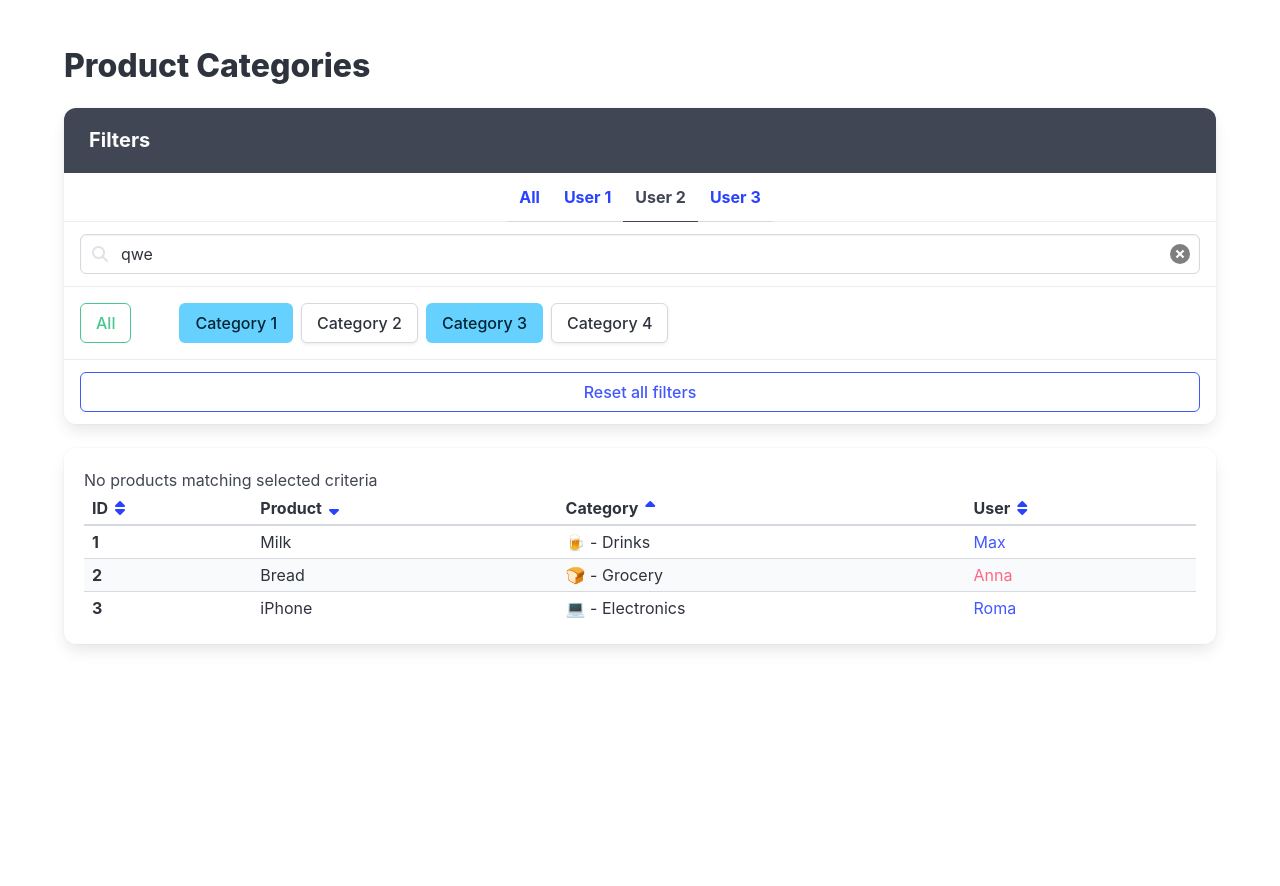
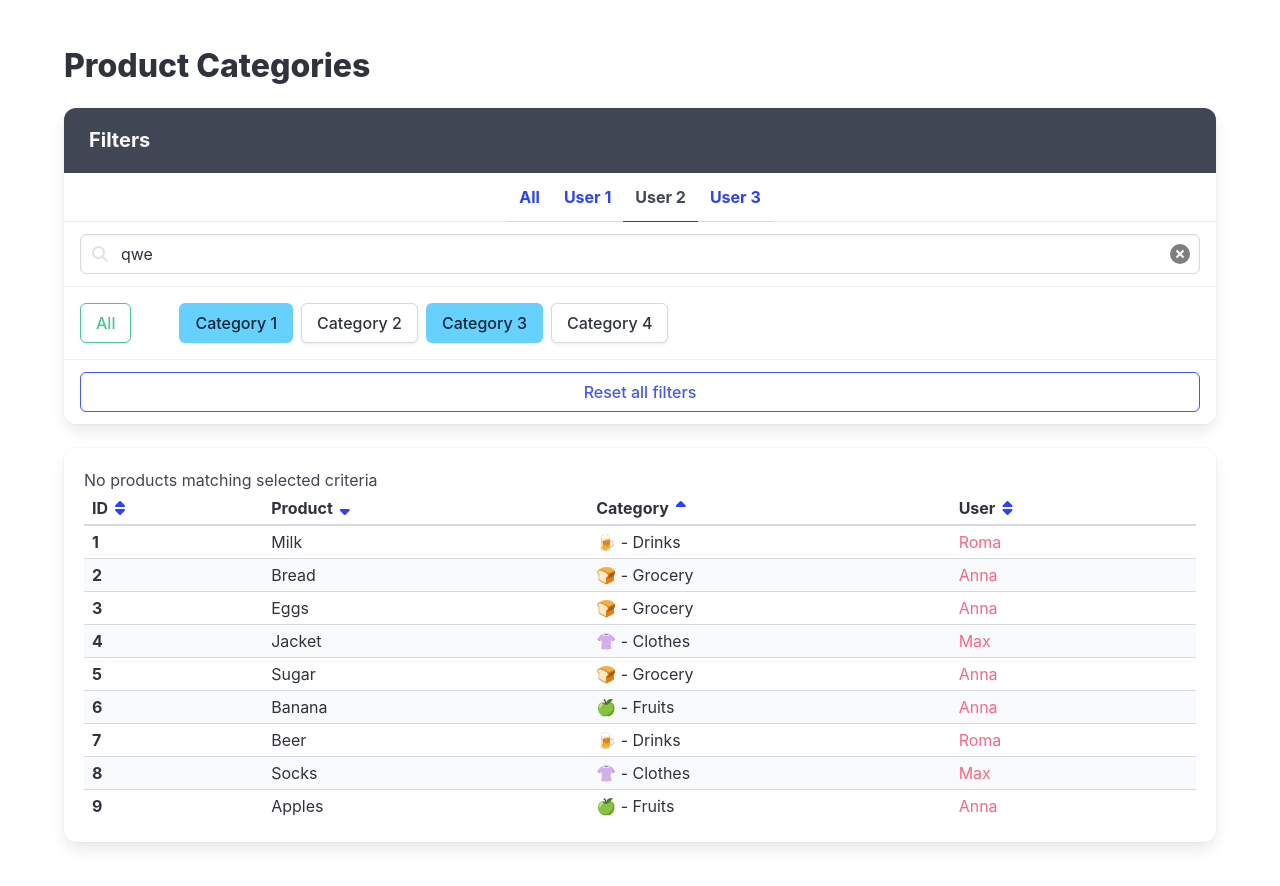
Before and after one commit to AARON-FOX/react_practice_vikuliev_artem, a React (Vite) app: page / in a window 1280 px wide. Shown: the top 886 px of the page. Before the commit the page ends 800 px from the top, so only its background shows below. Built offline with nearby package versions, Linux system fonts and the light colour scheme.

Commit message:
add: products rendered

```diff
--- a/src/App.jsx
+++ b/src/App.jsx
@@ -2,18 +2,31 @@
 import React from 'react';
 import './App.scss';
 
-// import usersFromServer from './api/users';
-// import categoriesFromServer from './api/categories';
-// import productsFromServer from './api/products';
+// import cn from 'classnames';
+import usersFromServer from './api/users';
+import categoriesFromServer from './api/categories';
+import productsFromServer from './api/products';
 
-// const products = productsFromServer.map((product) => {
-//   const category = null; // find by product.categoryId
-//   const user = null; // find by category.ownerId
+const products = productsFromServer.map(product => {
+  const category = categoriesFromServer.find(
+    cat => cat.id === product.categoryId,
+  );
+  const user = usersFromServer.find(use => use.id === category.ownerId);
+  const userClass = user.sex === 'male' ? 'has-text-link' : 'has-text-danger';
 
-//   return null;
-// });
+  return {
+    id: product.id,
+    productName: product.name,
+    category: `${category.icon} - ${category.title}`,
+    userName: user.name,
+    userClass,
+  };
+});
 
-export const App = () => (
+export const App = () => {
+
+
+  return (
     <div className="section">
       <div className="container">
         <h1 className="title">Product Categories</h1>
@@ -23,32 +36,19 @@
             <p className="panel-heading">Filters</p>
 
             <p className="panel-tabs has-text-weight-bold">
-            <a
-              data-cy="FilterAllUsers"
-              href="#/"
-            >
+              <a data-cy="FilterAllUsers" href="#/">
                 All
               </a>
 
-            <a
-              data-cy="FilterUser"
-              href="#/"
-            >
+              <a data-cy="FilterUser" href="#/">
                 User 1
               </a>
 
-            <a
-              data-cy="FilterUser"
-              href="#/"
-              className="is-active"
-            >
+              <a data-cy="FilterUser" href="#/" className="is-active">
                 User 2
               </a>
 
-            <a
-              data-cy="FilterUser"
-              href="#/"
-            >
+              <a data-cy="FilterUser" href="#/">
                 User 3
               </a>
             </p>
@@ -95,11 +95,7 @@
                 Category 1
               </a>
 
-            <a
-              data-cy="Category"
-              className="button mr-2 my-1"
-              href="#/"
-            >
+              <a data-cy="Category" className="button mr-2 my-1" href="#/">
                 Category 2
               </a>
 
@@ -110,11 +106,7 @@
               >
                 Category 3
               </a>
-            <a
-              data-cy="Category"
-              className="button mr-2 my-1"
-              href="#/"
-            >
+              <a data-cy="Category" className="button mr-2 my-1" href="#/">
                 Category 4
               </a>
             </div>
@@ -145,7 +137,6 @@
                 <th>
                   <span className="is-flex is-flex-wrap-nowrap">
                     ID
-
                     <a href="#/">
                       <span className="icon">
                         <i data-cy="SortIcon" className="fas fa-sort" />
@@ -157,7 +148,6 @@
                 <th>
                   <span className="is-flex is-flex-wrap-nowrap">
                     Product
-
                     <a href="#/">
                       <span className="icon">
                         <i data-cy="SortIcon" className="fas fa-sort-down" />
@@ -169,7 +159,6 @@
                 <th>
                   <span className="is-flex is-flex-wrap-nowrap">
                     Category
-
                     <a href="#/">
                       <span className="icon">
                         <i data-cy="SortIcon" className="fas fa-sort-up" />
@@ -181,7 +170,6 @@
                 <th>
                   <span className="is-flex is-flex-wrap-nowrap">
                     User
-
                     <a href="#/">
                       <span className="icon">
                         <i data-cy="SortIcon" className="fas fa-sort" />
@@ -193,7 +181,21 @@
             </thead>
 
             <tbody>
-            <tr data-cy="Product">
+              {products.map(product => (
+                <tr data-cy="Product" key={product.id}>
+                  <td className="has-text-weight-bold" data-cy="ProductId">
+                    {product.id}
+                  </td>
+
+                  <td data-cy="ProductName">{product.productName}</td>
+                  <td data-cy="ProductCategory">{product.category}</td>
+
+                  <td data-cy="ProductUser" className={product.userClass}>
+                    {product.userName}
+                  </td>
+                </tr>
+              ))}
+              {/* <tr data-cy="Product">
               <td className="has-text-weight-bold" data-cy="ProductId">
                 1
               </td>
@@ -201,10 +203,7 @@
               <td data-cy="ProductName">Milk</td>
               <td data-cy="ProductCategory">🍺 - Drinks</td>
 
-              <td
-                data-cy="ProductUser"
-                className="has-text-link"
-              >
+              <td data-cy="ProductUser" className="has-text-link">
                 Max
               </td>
             </tr>
@@ -217,10 +216,7 @@
               <td data-cy="ProductName">Bread</td>
               <td data-cy="ProductCategory">🍞 - Grocery</td>
 
-              <td
-                data-cy="ProductUser"
-                className="has-text-danger"
-              >
+              <td data-cy="ProductUser" className="has-text-danger">
                 Anna
               </td>
             </tr>
@@ -233,16 +229,14 @@
               <td data-cy="ProductName">iPhone</td>
               <td data-cy="ProductCategory">💻 - Electronics</td>
 
-              <td
-                data-cy="ProductUser"
-                className="has-text-link"
-              >
+              <td data-cy="ProductUser" className="has-text-link">
                 Roma
               </td>
-            </tr>
+            </tr> */}
             </tbody>
           </table>
         </div>
       </div>
     </div>
   );
+};
```
Lines whose indentation alone changed are shown as unchanged.
